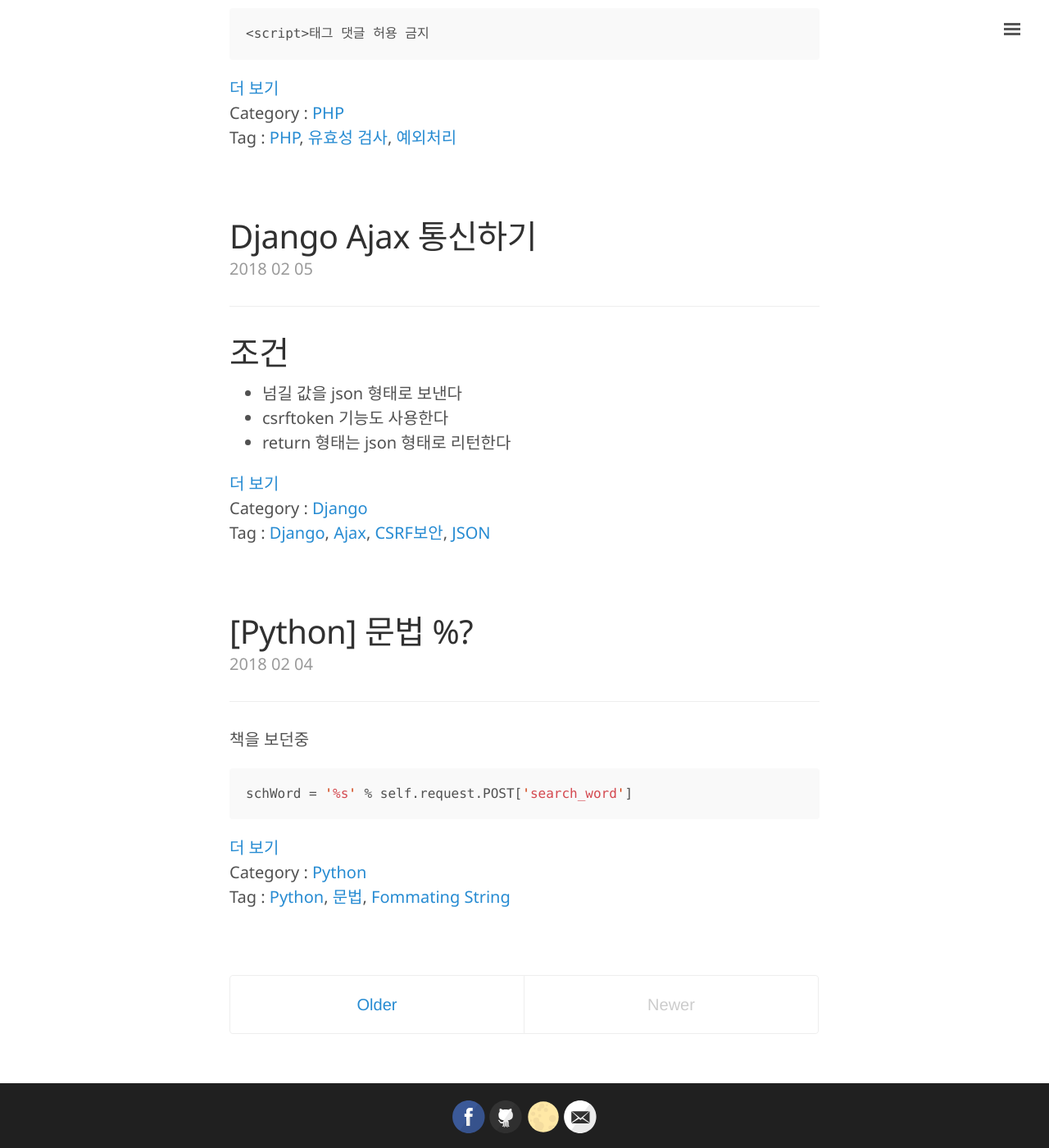
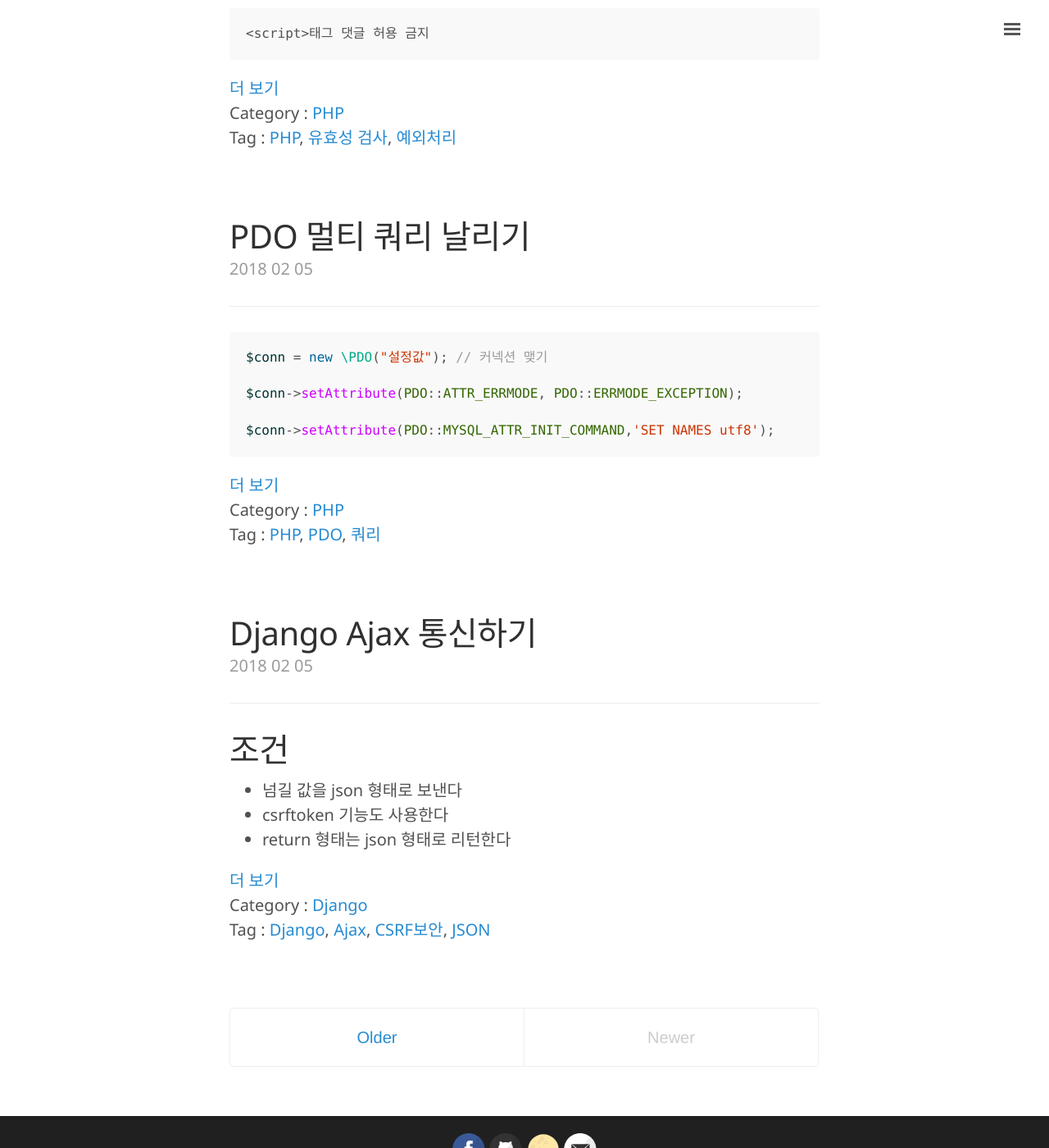
Before and after one commit to Kor-Karll/Kor-Karll.github.io, a Jekyll site: the page built from index.html, in a window 1280 px wide and 1400 px high, scrolled down 1278 px. Shown: the whole window at 82% size. Built offline with Jekyll 4.4.1, drawn with Linux system fonts in a browser that asks for light colours; the list of posts is cut into pages by our own code.

Commit message:
PDO 멀티 쿼리 날리기

````diff
--- /dev/null
+++ b/_posts/2018-02-05-PHP-PDO-Query.md
@@ -0,0 +1,59 @@
+---
+layout: post
+title: PDO 멀티 쿼리 날리기
+category: PHP
+tags:
+- PHP
+- PDO
+- 쿼리
+lastmod : 2018-02-05 15:51:00
+sitemap :
+  changefreq : daily
+  priority : 1.0
+---
+
+***
+
+```php
+$conn = new \PDO("설정값"); // 커넥션 맺기
+
+$conn->setAttribute(PDO::ATTR_ERRMODE, PDO::ERRMODE_EXCEPTION);
+
+$conn->setAttribute(PDO::MYSQL_ATTR_INIT_COMMAND,'SET NAMES utf8');
+```
+
+<!--미리보기-->
+
+멀티 쿼리가 가능하게 하는부분 true면 prepare statement 를 사용한것과 같이 query를 사용
+
+```php
+$conn->setAttribute(PDO::ATTR_EMULATE_PREPARES, true);
+
+for("조건"){
+
+  $query = "SELECT1 ;   SELECT2 ; SELECT3 ;  ";
+
+}
+
+$stmt = $conn->query($query);
+```
+
+컬럼을 카운트하여 rowset에 데이터가 있는지 판단
+
+```php
+while($stmt->columnCount){
+
+  $result = $stmt->fetchAll(\PDO::FETCH_ASSOC);
+
+  if (count($result) > 0) {
+
+  break;
+
+  }
+
+  else $stmt->nextRowSet();
+
+}
+```
+
+참고 : [PHP:PDO::setAttribute - Manual](http://php.net/manual/kr/pdo.setattribute.php)
````
Also changed, not shown: _posts/2018-02-05-PHP-Transaction-PDO.md (+1 -1 lines).
